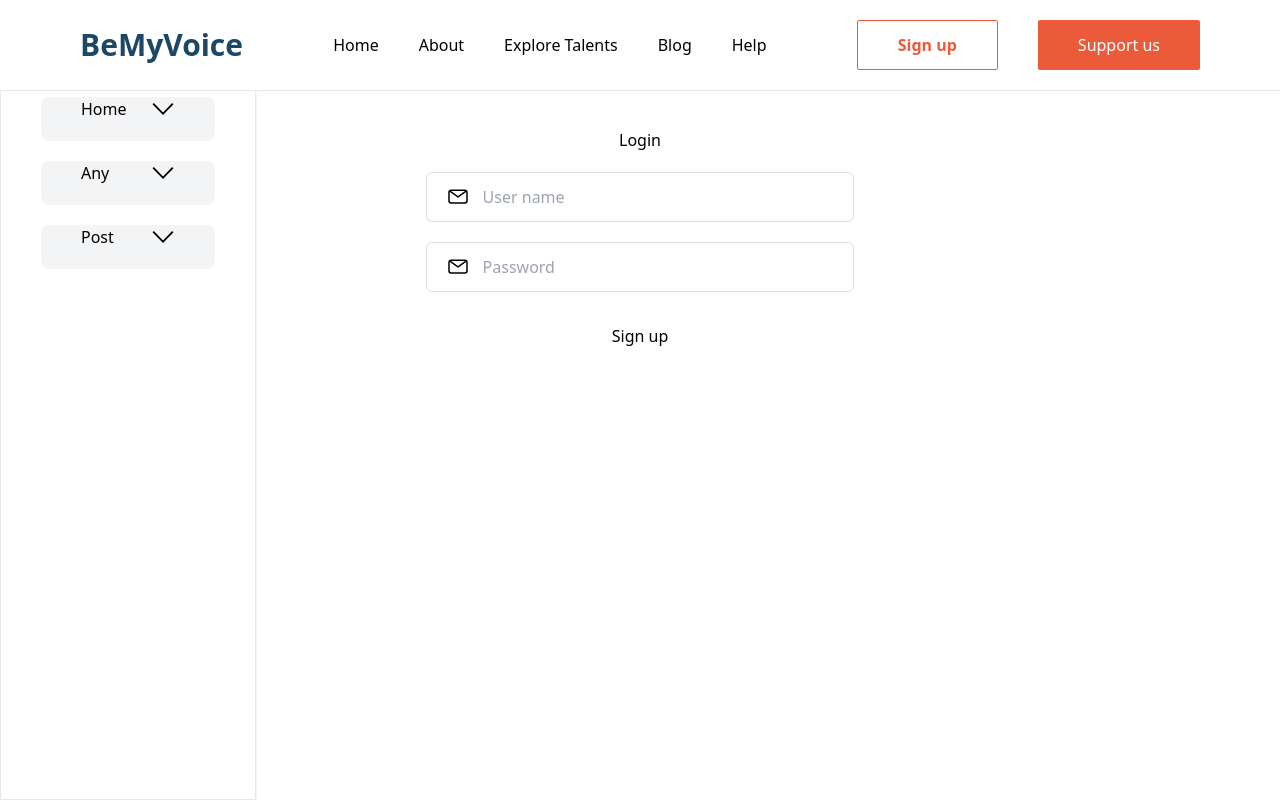
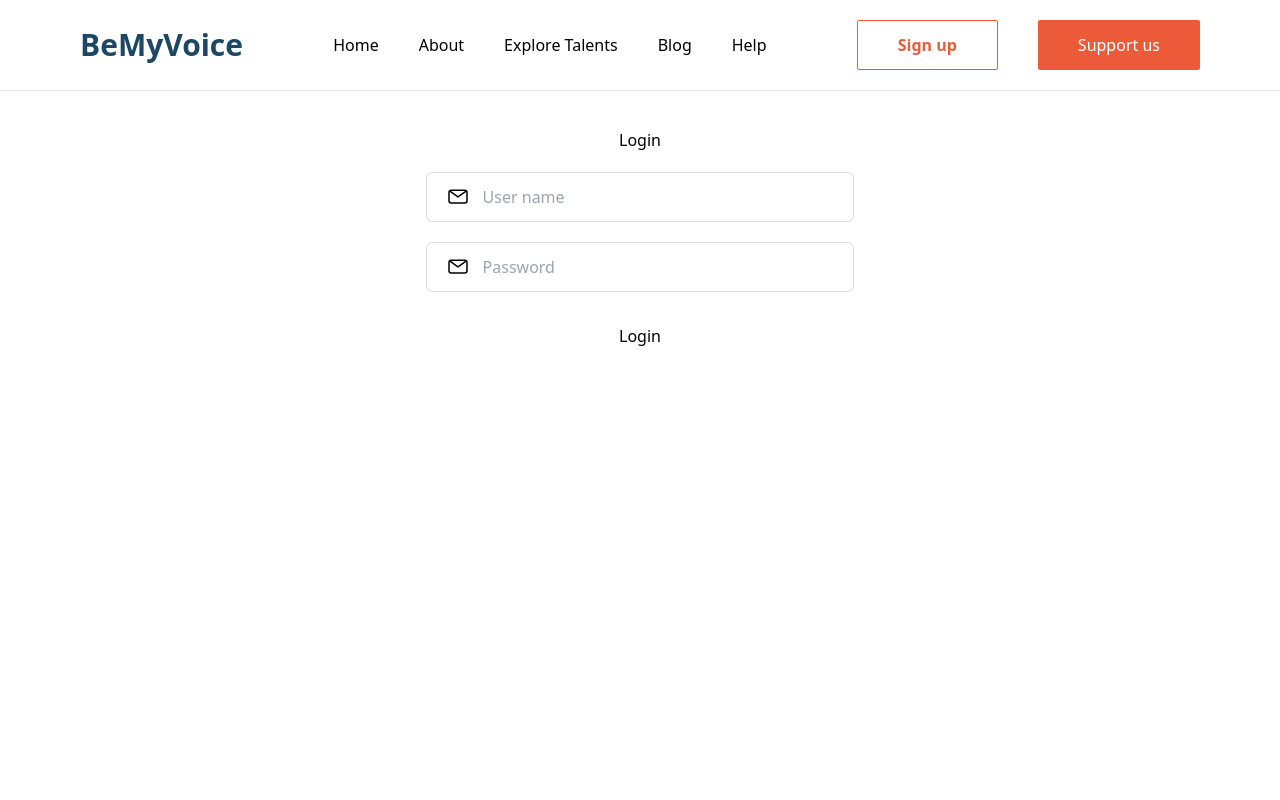
Before and after one commit to Delyc/reddi-fe, a Next.js app: page /login in a window 1280 px wide. Built offline with nearby package versions, Linux system fonts and the light colour scheme.

Commit message:
Feat: UI posts categories

```diff
--- a/components/sections/Login.tsx
+++ b/components/sections/Login.tsx
@@ -10,6 +10,7 @@ import { userLoginFunc } from "@/utils/functions";
 import { toast } from "react-toastify";
 import { useDispatch } from "react-redux";
 import { setUserFirstName } from "@/redux/reducers/UserSignupSlice";
+import Navbar from "../layouts/Navbar";
 
 
 const Login = () => {
@@ -44,7 +45,9 @@ const Login = () => {
   return (
     <>
       <PageWrapper>
-        <SideNavBarWrapper />
+        <Navbar show={false} handleModal={function (): void {
+          throw new Error("Function not implemented.");
+        } } />
         <ContentWrapper className="flex items-center">
           <div className="w-full h-fit flex flex-col items-center gap-5 justify-center">
             <h1>Login</h1>
@@ -71,7 +74,7 @@ const Login = () => {
               </div>
 
 
-              <Button type="submit" text="Sign up" onClick={onSubmit} />
+              <Button type="submit" text="Login" onClick={onSubmit} />
             </form>
           </div>
         </ContentWrapper>
```
